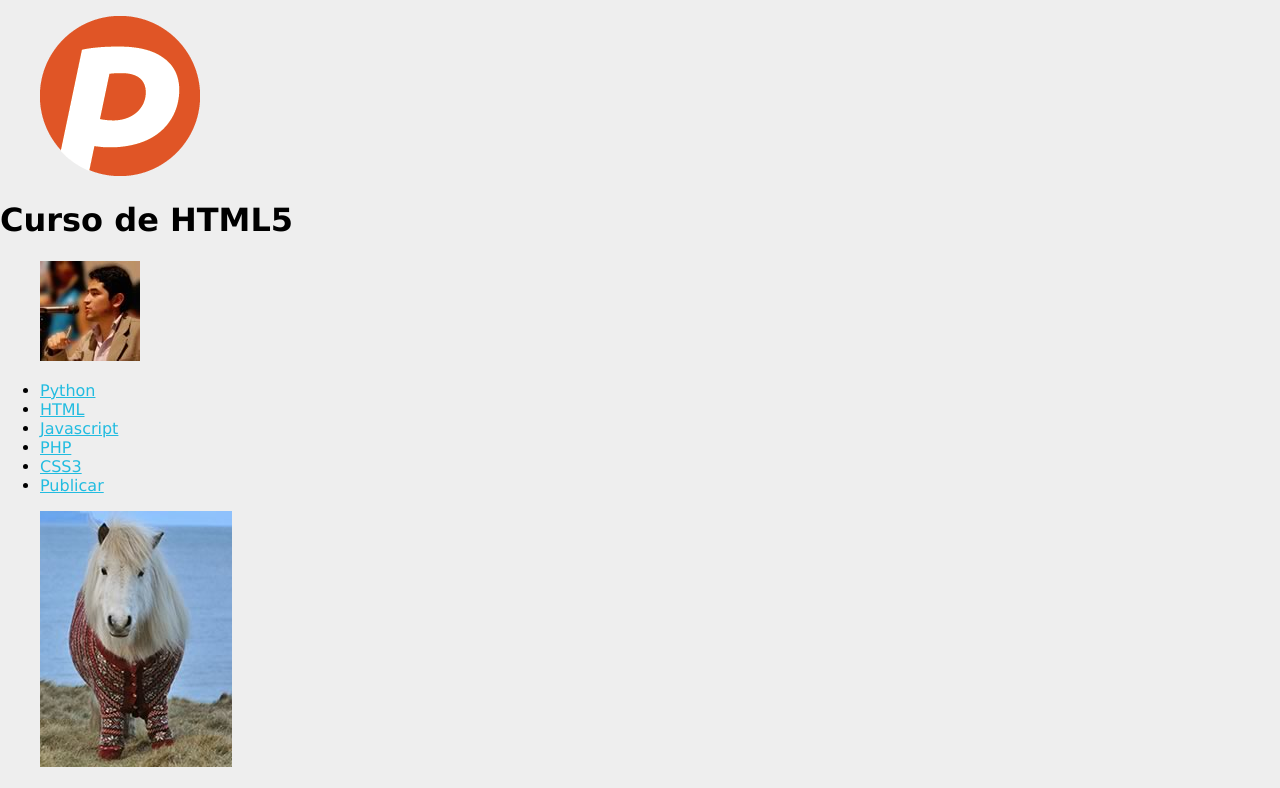
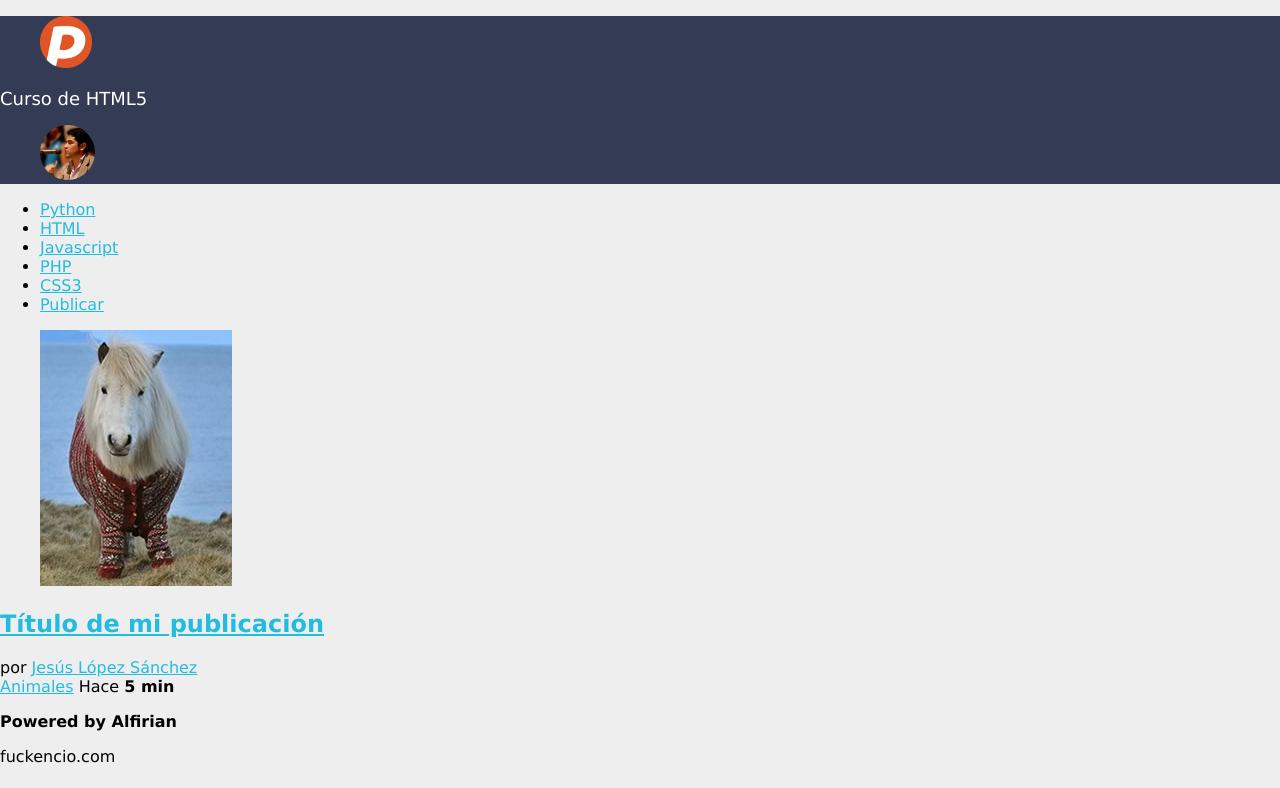
Before and after one commit to Alfirian/html, a plain HTML site: page index.html in a window 1280 px wide. Shown: the top 788 px of the page. Drawn offline with Linux system fonts and the light colour scheme.

Commit message:
Estilos con Pixeles
Se asignan los estilos con sólo pixeles

```diff
--- a/estilos.css
+++ b/estilos.css
@@ -8,3 +8,22 @@ body
 	font-family: Verdana;
 	font-size: 16px;
 }
+header
+{
+	background: #343B54;
+	color: #FFF;
+}
+header h1
+{
+	font-size: 18px;
+	font-weight: normal;
+}
+header #avatar img
+{
+	border-radius: 50%;
+	width: 55px;
+}
+header #logo img
+{
+	width: 52px;
+}
```
